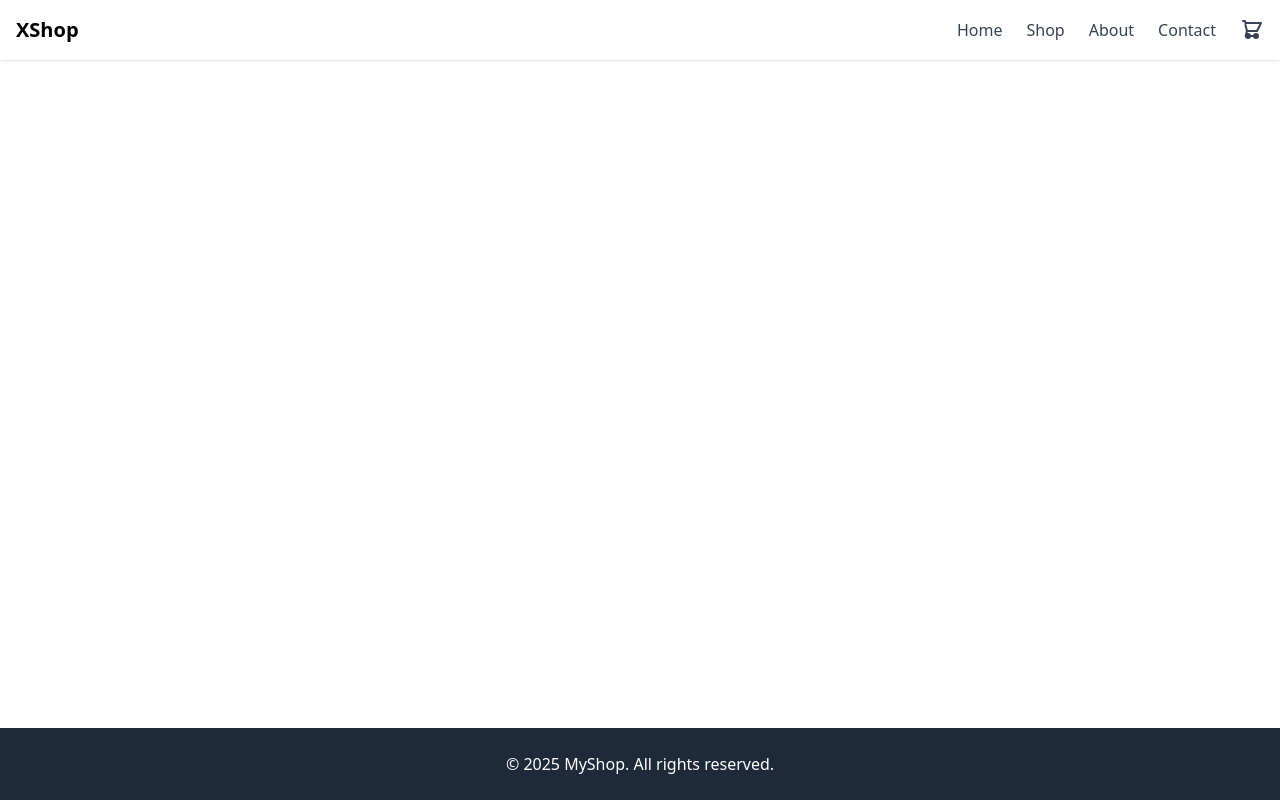
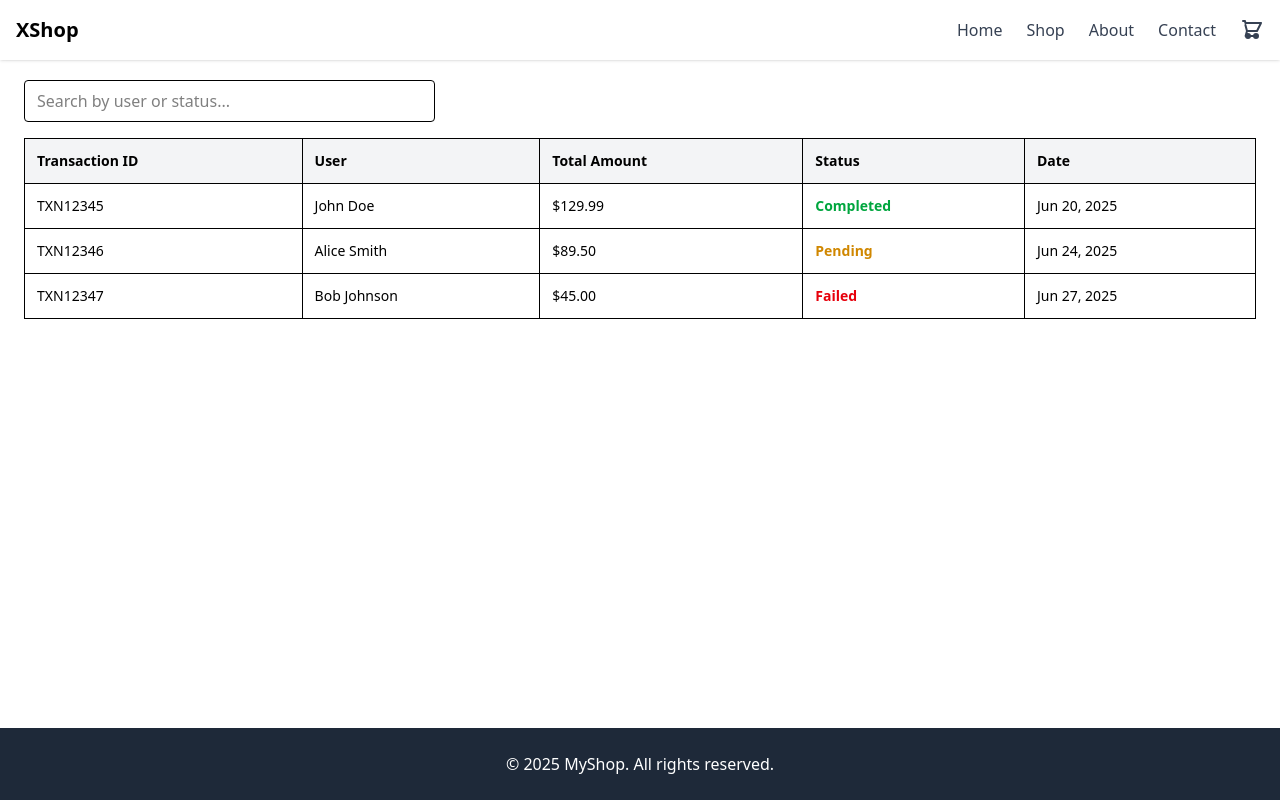
Before and after one commit to yasaman-khosravi-fard/Xshop-frontend, a Nuxt app: page /auth/admin/transactions in a window 1280 px wide. Built offline with nearby package versions, Linux system fonts and the light colour scheme.

Commit message:
implementing admin edit and view product pages.

```diff
--- a/pages/Home.vue
+++ /dev/null
@@ -1,3 +0,0 @@
-<template>
-    <div>Home</div>
-</template>
--- a/pages/auth/admin/dashboard.vue
+++ b/pages/auth/admin/dashboard.vue
@@ -8,10 +8,6 @@
         <h2 class="text-lg text-gray-600 mb-2">Total Products</h2>
         <p class="text-2xl font-bold text-blue-600">{{ totalProducts }}</p>
       </div>
-      <!-- <div class="bg-white p-6 rounded shadow text-center">
-        <h2 class="text-lg text-gray-600 mb-2">Sold Out</h2>
-        <p class="text-2xl font-bold text-red-500">{{ soldOutProducts }}</p>
-      </div> -->
       <div class="bg-white p-6 rounded shadow text-center">
         <h2 class="text-lg text-gray-600 mb-2">Transactions</h2>
         <p class="text-2xl font-bold text-green-600">{{ totalTransactions }}</p>
@@ -20,13 +16,13 @@
 
     <!-- Navigation Buttons -->
     <div class="grid grid-cols-1 md:grid-cols-2 lg:grid-cols-3 gap-6">
-      <NuxtLink to="all_products" class="bg-blue-600 text-white p-3 rounded shadow hover:bg-blue-700 text-center">
+      <NuxtLink to="product" class="bg-blue-600 text-white p-3 rounded shadow hover:bg-blue-700 text-center">
         View All Products
       </NuxtLink>
       <NuxtLink to="transactions" class="bg-green-600 text-white p-3 rounded shadow hover:bg-green-700 text-center">
         View Transactions
       </NuxtLink>
-      <NuxtLink to="add_product" class="bg-indigo-600 text-white p-3 rounded shadow hover:bg-indigo-700 text-center">
+      <NuxtLink to="product/create" class="bg-indigo-600 text-white p-3 rounded shadow hover:bg-indigo-700 text-center">
         Add New Product
       </NuxtLink>
     </div>
--- /dev/null
+++ b/pages/auth/admin/transactions.vue
@@ -0,0 +1,108 @@
+<template>
+  <div class="p-6">
+    <h1 class="text-2xl font-bold mb-6">Transactions</h1>
+
+    <!-- Filter/Search (optional, can be expanded later) -->
+    <div class="mb-4 flex flex-col md:flex-row justify-between gap-4">
+      <input
+        v-model="searchQuery"
+        type="text"
+        placeholder="Search by user or status..."
+        class="border rounded px-3 py-2 w-full md:w-1/3"
+      />
+    </div>
+
+    <!-- Transactions Table -->
+    <div class="overflow-x-auto">
+      <table class="w-full border text-sm text-left">
+        <thead class="bg-gray-100">
+          <tr>
+            <th class="p-3 border">Transaction ID</th>
+            <th class="p-3 border">User</th>
+            <th class="p-3 border">Total Amount</th>
+            <th class="p-3 border">Status</th>
+            <th class="p-3 border">Date</th>
+          </tr>
+        </thead>
+        <tbody>
+          <tr
+            v-for="transaction in filteredTransactions"
+            :key="transaction.id"
+            class="hover:bg-gray-50"
+          >
+            <td class="p-3 border">{{ transaction.id }}</td>
+            <td class="p-3 border">{{ transaction.user_name }}</td>
+            <td class="p-3 border">${{ transaction.total.toFixed(2) }}</td>
+            <td class="p-3 border">
+              <span
+                :class="[
+                  'font-semibold',
+                  transaction.status === 'Completed' ? 'text-green-600' :
+                  transaction.status === 'Pending' ? 'text-yellow-600' :
+                  'text-red-600'
+                ]"
+              >
+                {{ transaction.status }}
+              </span>
+            </td>
+            <td class="p-3 border">{{ formatDate(transaction.created_at) }}</td>
+          </tr>
+        </tbody>
+      </table>
+
+      <div v-if="filteredTransactions.length === 0" class="text-center text-gray-500 p-4">
+        No transactions found.
+      </div>
+    </div>
+  </div>
+</template>
+
+<script setup>
+import { ref, computed, onMounted } from 'vue'
+
+// Replace this with a real API call
+const transactions = ref([])
+
+onMounted(() => {
+  // Simulated transaction data
+  transactions.value = [
+    {
+      id: 'TXN12345',
+      user_name: 'John Doe',
+      total: 129.99,
+      status: 'Completed',
+      created_at: '2025-06-20',
+    },
+    {
+      id: 'TXN12346',
+      user_name: 'Alice Smith',
+      total: 89.5,
+      status: 'Pending',
+      created_at: '2025-06-24',
+    },
+    {
+      id: 'TXN12347',
+      user_name: 'Bob Johnson',
+      total: 45.0,
+      status: 'Failed',
+      created_at: '2025-06-27',
+    },
+  ]
+})
+
+const searchQuery = ref('')
+
+const filteredTransactions = computed(() => {
+  return transactions.value.filter((t) => {
+    return (
+      t.user_name.toLowerCase().includes(searchQuery.value.toLowerCase()) ||
+      t.status.toLowerCase().includes(searchQuery.value.toLowerCase())
+    )
+  })
+})
+
+function formatDate(dateString) {
+  const options = { year: 'numeric', month: 'short', day: 'numeric' }
+  return new Date(dateString).toLocaleDateString(undefined, options)
+}
+</script>
```
